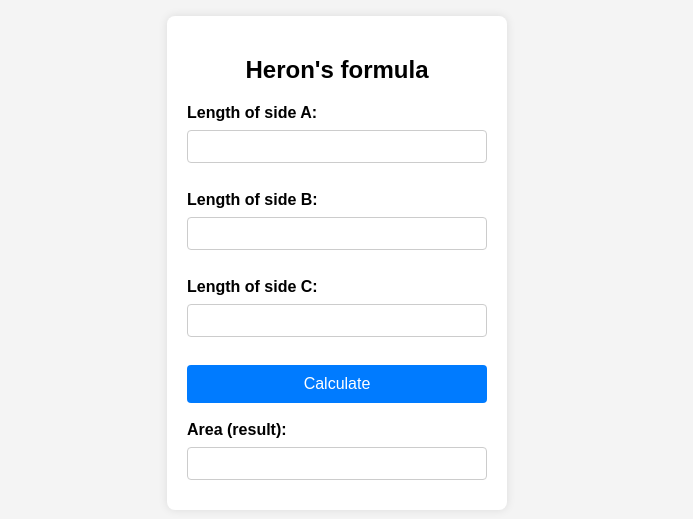
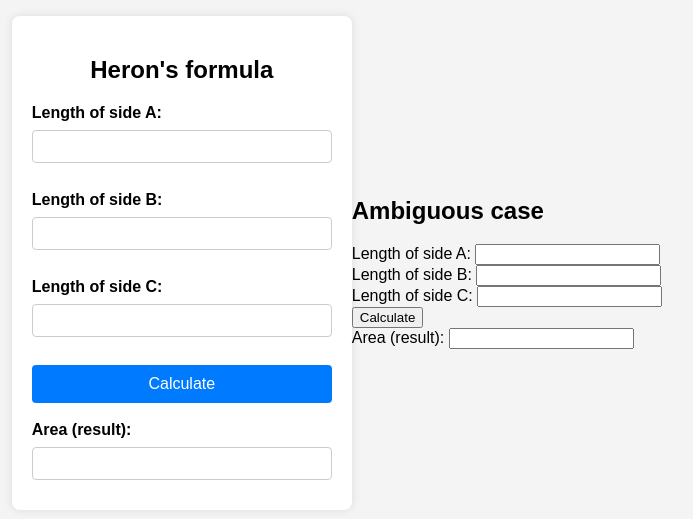
Before and after one commit to Marcus7428/Assignment-3, a plain HTML site: page calculators.HTML in a window 1280 px wide. Shown: the part 137-656 px from the top of the page, without its empty margins (303-996 px from the left). Drawn offline with Linux system fonts and the light colour scheme.

Commit message:
started second calculator

```diff
--- a/calculators.HTML
+++ b/calculators.HTML
@@ -21,6 +21,22 @@
         <label for="result">Area (result):</label>
         <input type="text" id="result" name="result" readonly>
     </form>
+    <form id="ambiguous" class="ambiguous">
+        <h2>Ambiguous case</h2>
+        <label for="sideA">Length of side A:</label>
+        <input type="number" id="sideA" name="sideA" required>
+        <br>
+        <label for="sideB">Length of side B:</label>
+        <input type="number" id="sideB" name="sideB" required>
+        <br>
+        <label for="angleA">Length of side C:</label>
+        <input type="number" id="A" name="sideC" required>
+        <br>
+        <button type="submit">Calculate</button>
+        <br>
+        <label for="result">Area (result):</label>
+        <input type="text" id="result" name="result" readonly>
+    </form>
     <script src="script.js"></script>
 </body>
 </html>
```
